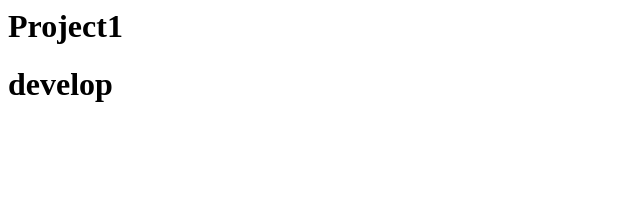
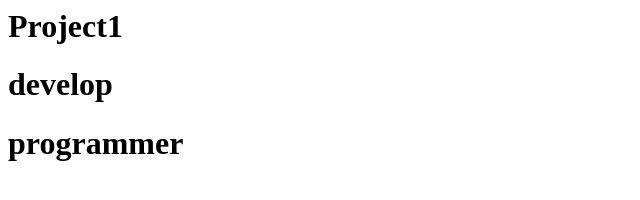
Before and after one commit to hwangYunha/git_Project1, a plain HTML site: page index.html in a window 1280 px wide. Shown: the whole page, without its empty margins (0-640 px from the left). Drawn offline with Linux system fonts and the light colour scheme.

Commit message:
programmer commit

```diff
--- a/index.html
+++ b/index.html
@@ -5,5 +5,6 @@
     <body>
         <h1>Project1</h1>
         <h1>develop</h1>
+        <h1>programmer</h1>
     </body>
 </html>
```
